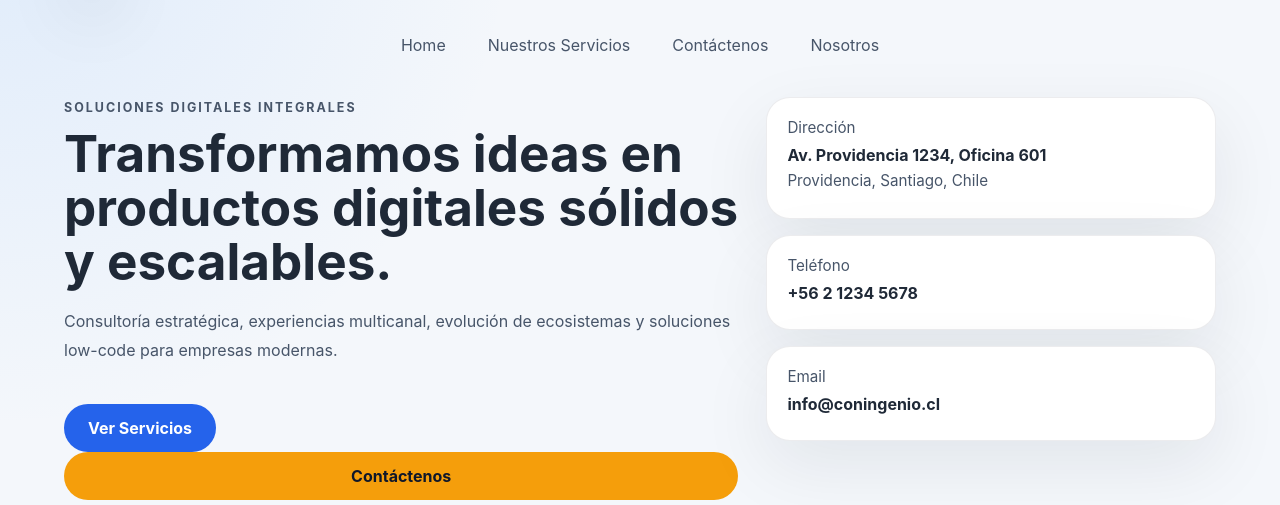
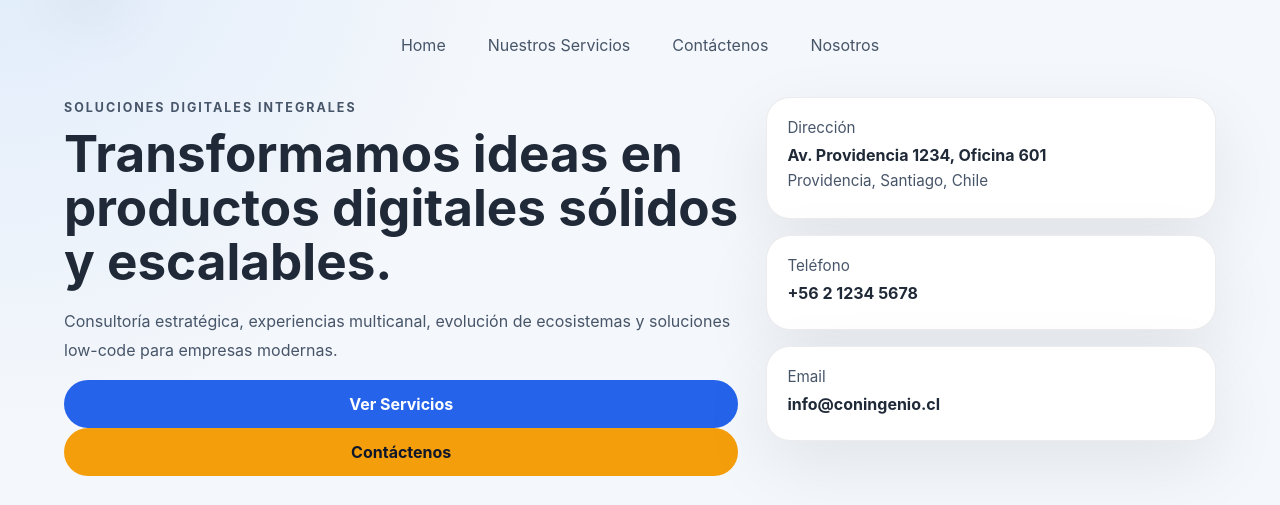
Before and after one commit to Steeein/EVAL_U1.Abaroa.Diego_Ramos.Claudio-Front-End, a plain HTML site: page index.html in a window 1280 px wide. Shown: the part 87-592 px from the top of the page. Drawn offline with Linux system fonts and the light colour scheme.

Commit message:
documento botones corregidos

```diff
--- a/styles.css
+++ b/styles.css
@@ -173,27 +173,26 @@ body {
 }
 
 .button {
-  display: inline-flex;
-  align-items: center;
-  justify-content: center;
+  display: block;
+  text-align: center;
   border: none;
   border-radius: 999px;
   cursor: pointer;
   padding: 14px 24px;
   font-weight: 700;
   text-decoration: none;
+  width: 100%;
+  box-sizing: border-box;
 }
 
 .button-primary {
   background: var(--primary);
   color: #ffffff;
-  margin-top: 24px;
 }
 
 .button-secondary {
   background: var(--accent);
   color: #0f172a;
-  width: 100%;
 }
 
 .hero-card {
```
